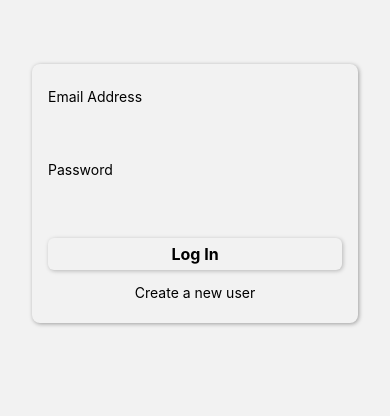
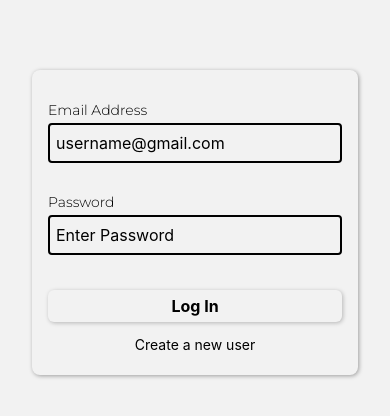
Before and after one commit to SearchAndClick/La-Vie, a React Native app: screen /Login in a window 390 px wide. Shown: the top 416 px of the page. Built offline with nearby package versions, Linux system fonts and the light colour scheme.

Commit message:
change login signin screen

```diff
--- a/App.js
+++ b/App.js
@@ -1,12 +1,14 @@
 import { NavigationContainer } from '@react-navigation/native';
 import { createNativeStackNavigator } from '@react-navigation/native-stack';
 import { StatusBar } from 'expo-status-bar';
+import { Text } from 'react-native';
 import { useFonts } from 'expo-font';
 import AppLoading from 'expo-app-loading';
 
 import LoginScreen from './screens/LoginScreen';
 import SignupScreen from './screens/SignupScreen';
 import HomeScreen from './screens/HomeScreen';
+import Smartqs from './components/Smartqs';
 
 const Stack = createNativeStackNavigator();
 
@@ -55,7 +57,7 @@ export default function App() {
     'roboto-regular': require('./assets/fonts/Roboto-Regular.ttf'),
     'syncopate-bold': require('./assets/fonts/Syncopate-Bold.ttf'),
     'syncopate-regular': require('./assets/fonts/Syncopate-Regular.ttf'),
-  })
+  });
 
   if(!fontsLoaded) {
     // menahan splash screen sebelum semua font muncul
--- a/components/Auth/AuthContent.js
+++ b/components/Auth/AuthContent.js
@@ -67,7 +67,7 @@ export default AuthContent;
 
 const styles = StyleSheet.create({
   authContent: {
-    marginTop: 64,
+    marginTop: 70,
     marginHorizontal: 32,
     padding: 16,
     borderRadius: 8,
--- a/components/Auth/AuthForm.js
+++ b/components/Auth/AuthForm.js
@@ -52,6 +52,7 @@ function AuthForm({ isLogin, onSubmit, credentialsInvalid }) {
           value={enteredEmail}
           keyboardType="email-address"
           isInvalid={emailIsInvalid}
+          placeholder="username@gmail.com"
         />
         {!isLogin && ( // hanya muncul ketika sign up
           <Input
@@ -60,6 +61,7 @@ function AuthForm({ isLogin, onSubmit, credentialsInvalid }) {
             value={enteredConfirmEmail}
             keyboardType="email-address"
             isInvalid={emailsDontMatch}
+            placeholder="username@gmail.com"
           />
         )}
         <Input
@@ -68,6 +70,7 @@ function AuthForm({ isLogin, onSubmit, credentialsInvalid }) {
           secure
           value={enteredPassword}
           isInvalid={passwordIsInvalid}
+          placeholder="Enter Password"
         />
         {!isLogin && ( // hanya muncul ketika sign up
           <Input
@@ -79,6 +82,7 @@ function AuthForm({ isLogin, onSubmit, credentialsInvalid }) {
             secure
             value={enteredConfirmPassword}
             isInvalid={passwordsDontMatch}
+            placeholder="Confirm Password"
           />
         )}
         <View style={styles.buttons}>
@@ -95,6 +99,6 @@ export default AuthForm;
 
 const styles = StyleSheet.create({
   buttons: {
-    marginTop: 12,
+    marginTop: 20,
   },
 });
--- a/components/Auth/Input.js
+++ b/components/Auth/Input.js
@@ -8,6 +8,7 @@ function Input({
   onUpdateValue,
   value,
   isInvalid,
+  placeholder,
 }) {
   return (
     <View style={styles.inputContainer}>
@@ -22,6 +23,7 @@ function Input({
         secureTextEntry={secure}
         onChangeText={onUpdateValue}
         value={value}
+        placeholder={placeholder}
       />
     </View>
   );
@@ -31,18 +33,20 @@ export default Input;
 
 const styles = StyleSheet.create({
   inputContainer: {
-    marginVertical: 8,
+    marginVertical: 15,
   },
   label: {
     // color: 'white',
     marginBottom: 4,
+    fontFamily: 'montserrat-light',
   },
   labelInvalid: {
-    // color: Colors.error500,
+    color: '#F37C13',
   },
   input: {
     paddingVertical: 8,
     paddingHorizontal: 6,
+    borderWidth: 2,
     // backgroundColor: Colors.primary100,
     borderRadius: 4,
     fontSize: 16,
--- a/constants/styles.js
+++ b/constants/styles.js
@@ -1,4 +1,4 @@
-const Colors = {
+export const Colors = {
   primary1: '#03045E', // bgdark
   primary2: '#023E8A',  //bglight
   primary100: '#f9beda',
```
